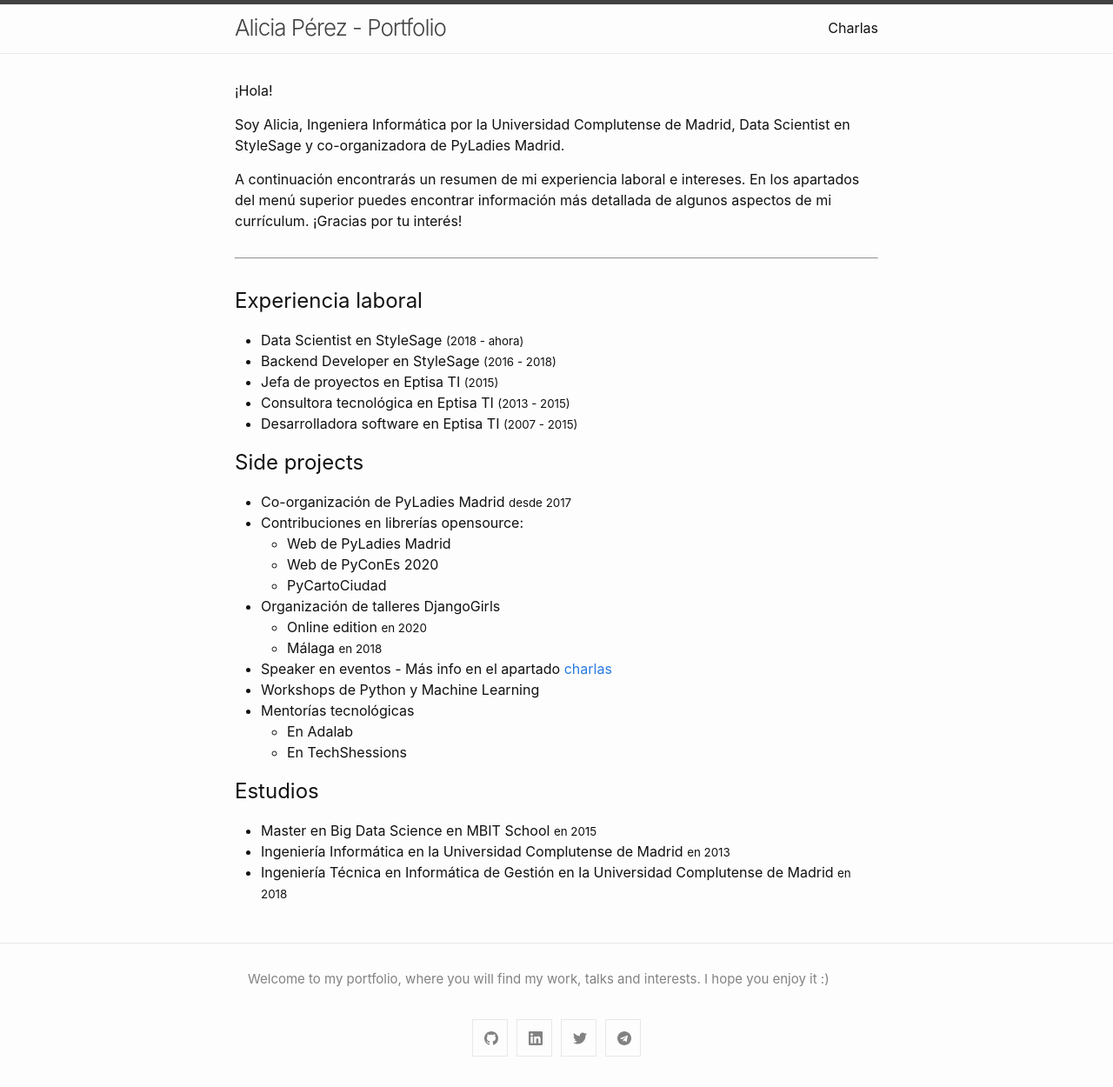
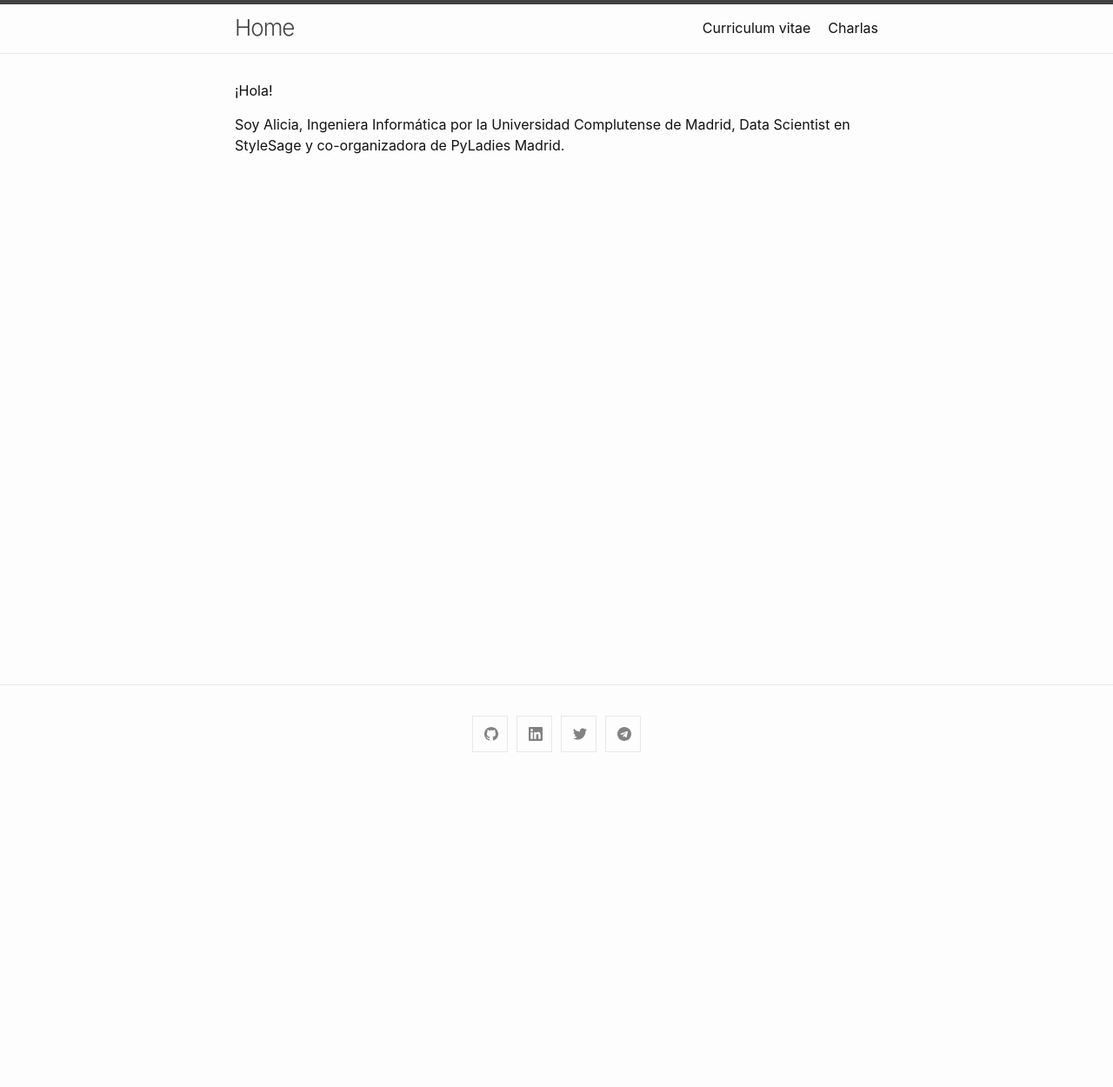
Before and after one commit to aliciapj/aliciapj.github.io, a Jekyll site: the page built from index.md, in a window 1280 px wide. Shown: the whole page at 87% size. Built offline with Jekyll 4.4.1, drawn with Linux system fonts in a browser that asks for light colours; after the commit the page ends 900 px from its top, so only the background shows below that.

Commit message:
CV reorganization

```diff
--- a/_config.yml
+++ b/_config.yml
@@ -1,16 +1,12 @@
-title: Alicia Pérez - Portfolio
+title: Home
 author:
   name: by Alicia Pérez
   # email: your-email@domain.com
-description: > # this means to ignore newlines until "show_excerpts:"
-  Welcome to my portfolio, where you will find my work, talks and interests. I
-  hope you enjoy it :)
+description: Sitio web de Alicia Pérez
 url: https://aliciapj.github.io
 baseurl: ''
 
 show_excerpts: false # set to true to show excerpts on the homepage
-google_analytics: UA-180962091-1
-
 
 # Minima date format
 # refer to https://shopify.github.io/liquid/filters/date/ if you want to customize this
@@ -29,4 +25,3 @@ theme: minima
 
 plugins:
  - jekyll-feed
- - jekyll-seo-tag
--- a/_includes/footer.html
+++ b/_includes/footer.html
@@ -2,13 +2,6 @@
   <data class="u-url" href="{{ "/" | relative_url }}"></data>
 
   <div class="wrapper">
-
-    <div class="footer-col-wrapper">
-      <div class="footer-col">
-        <p>{{ site.description | escape }}</p>
-      </div>
-    </div>
-
     <div class="social-links">
       {%- include social.html -%}
     </div>
--- a/index.md
+++ b/index.md
@@ -4,35 +4,5 @@ layout: home
 
 ¡Hola!
 
-Soy Alicia, Ingeniera Informática por la Universidad Complutense de Madrid, Data Scientist en StyleSage y co-organizadora de PyLadies Madrid.
-
-A continuación encontrarás un resumen de mi experiencia laboral e intereses. En los apartados del menú superior puedes encontrar información más detallada de algunos aspectos de mi currículum. ¡Gracias por tu interés!
-
--------------------------------------------------------------
-
-## Experiencia laboral
-- Data Scientist en StyleSage <small>(2018 - ahora)</small>
-- Backend Developer en StyleSage <small>(2016 - 2018)</small>
-- Jefa de proyectos en Eptisa TI <small>(2015)</small>
-- Consultora tecnológica en Eptisa TI <small>(2013 - 2015)</small>
-- Desarrolladora software en Eptisa TI <small>(2007 - 2015)</small>
-
-## Side projects
-- Co-organización de PyLadies Madrid <small>desde 2017</small>
-- Contribuciones en librerías opensource:
-    - Web de PyLadies Madrid
-    - Web de PyConEs 2020
-    - PyCartoCiudad
-- Organización de talleres DjangoGirls
-    - Online edition <small>en 2020</small>
-    - Málaga <small>en 2018</small>
-- Speaker en eventos - Más info en el apartado [charlas](/talks)
-- Workshops de Python y Machine Learning
-- Mentorías tecnológicas
-    - En Adalab
-    - En TechShessions
-
-## Estudios
-- Master en Big Data Science en MBIT School <small>en 2015</small>
-- Ingeniería Informática en la Universidad Complutense de Madrid <small>en 2013</small>
-- Ingeniería Técnica en Informática de Gestión en la Universidad Complutense de Madrid <small>en 2018</small>
+Soy Alicia, Ingeniera Informática por la Universidad Complutense de Madrid,
+Data Scientist en StyleSage y co-organizadora de PyLadies Madrid.
```
Also changed, not shown: _includes/disqus_comments.html (deleted, +0 -20 lines), cv.md (added, +32 -0 lines).
